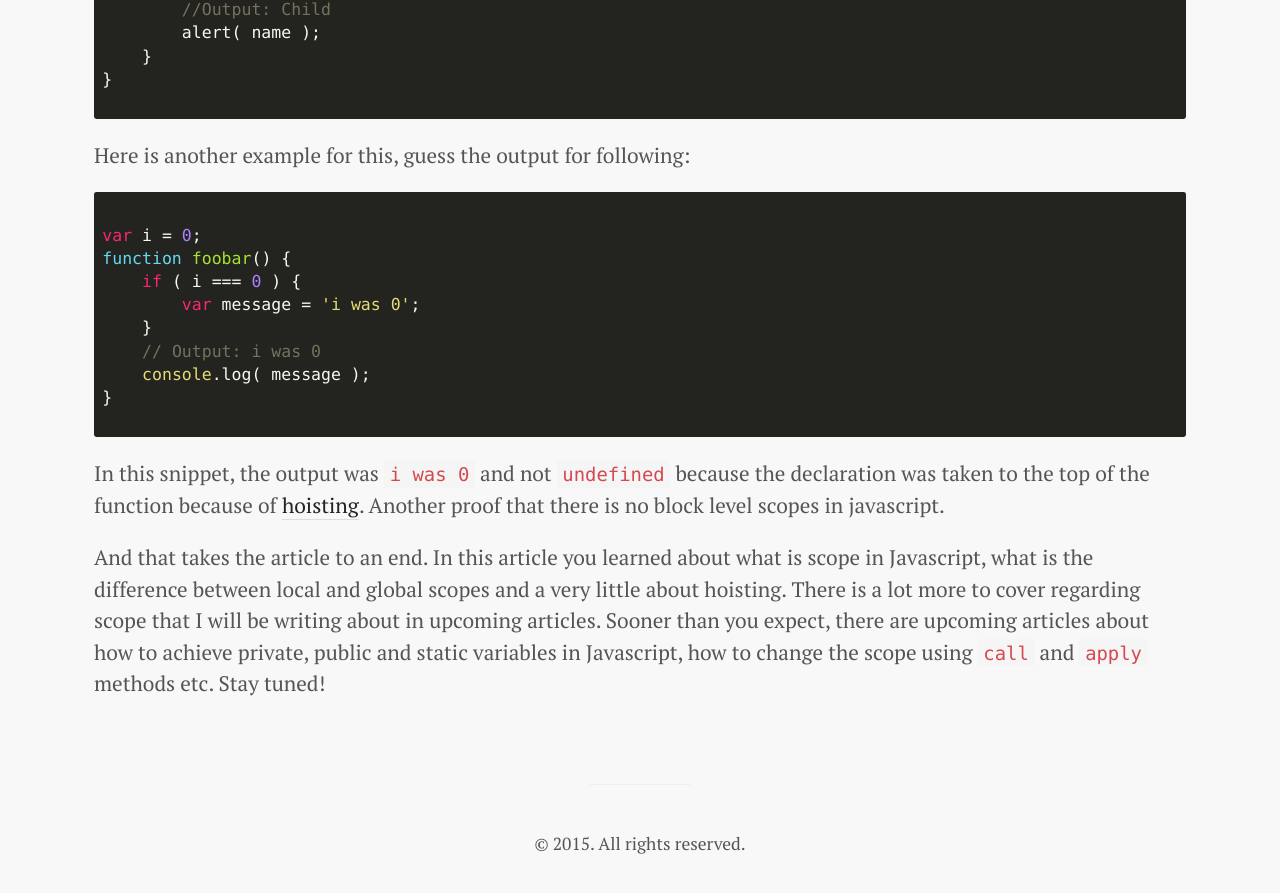
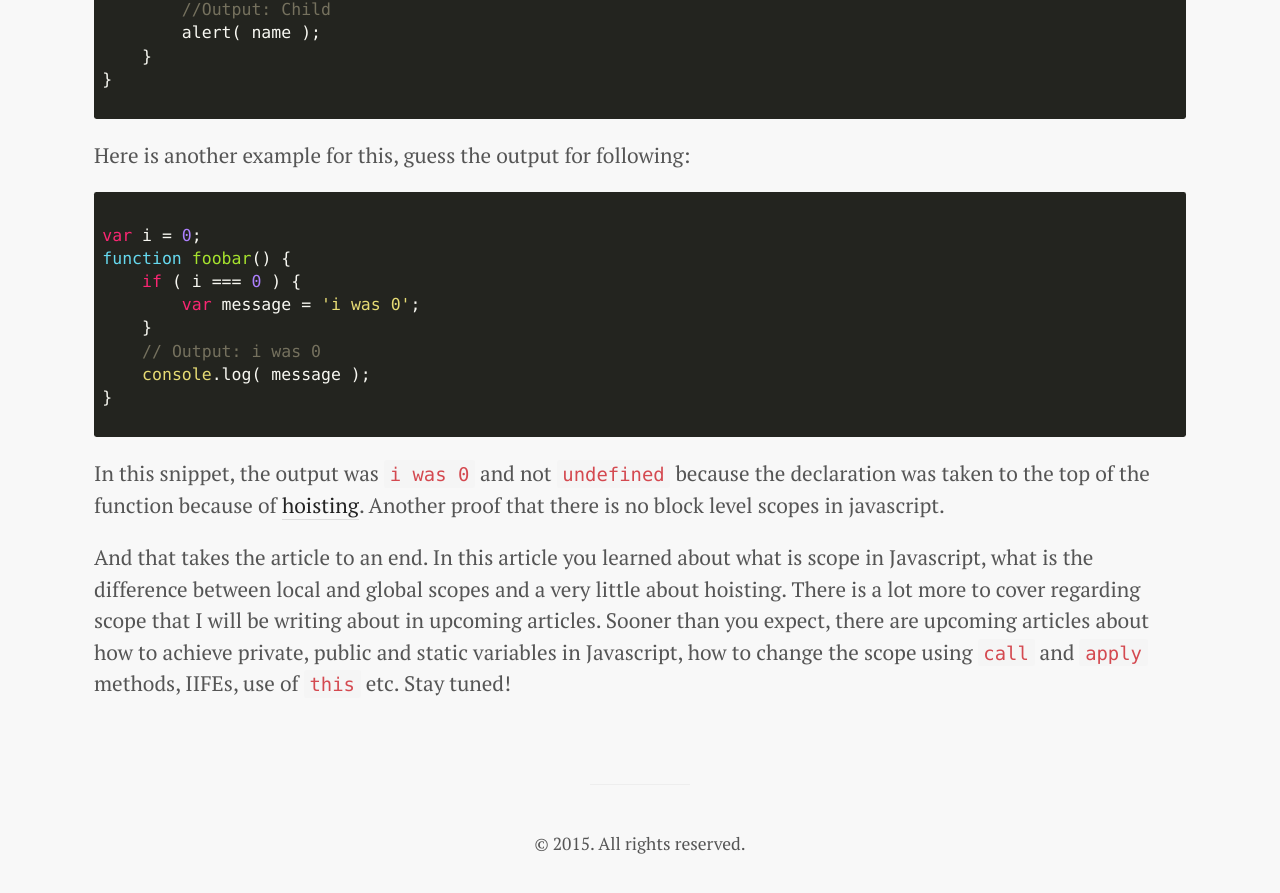
Before and after one commit to kamranahmedse/kamranahmedse.github.io, a Jekyll site: the page built from blog/_posts/2015-01-02-understanding-scope-in-javascript.md, in a window 1280 px wide and 900 px high, scrolled down 5570 px. Shown: the top 893 px of the window. Built offline with Jekyll 4.4.1, drawn with Linux system fonts in a browser that asks for light colours; comment, search, counter and statistics services are not loaded.

Commit message:
Update 2015-01-02-understanding-scope-in-javascript.md

```diff
--- a/blog/_posts/2015-01-02-understanding-scope-in-javascript.md
+++ b/blog/_posts/2015-01-02-understanding-scope-in-javascript.md
@@ -204,4 +204,4 @@ function foobar() {
 
 In this snippet, the output was `i was 0` and not `undefined` because the declaration was taken to the top of the function because of [hoisting](http://code.tutsplus.com/tutorials/javascript-hoisting-explained--net-15092). Another proof that there is no block level scopes in javascript.
 
-And that takes the article to an end. In this article you learned about what is scope in Javascript, what is the difference between local and global scopes and a very little about hoisting. There is a lot more to cover regarding scope that I will be writing about in upcoming articles. Sooner than you expect, there are upcoming articles about how to achieve private, public and static variables in Javascript, how to change the scope using `call` and `apply` methods etc. Stay tuned!
+And that takes the article to an end. In this article you learned about what is scope in Javascript, what is the difference between local and global scopes and a very little about hoisting. There is a lot more to cover regarding scope that I will be writing about in upcoming articles. Sooner than you expect, there are upcoming articles about how to achieve private, public and static variables in Javascript, how to change the scope using `call` and `apply` methods, IIFEs, use of `this` etc. Stay tuned!
```
